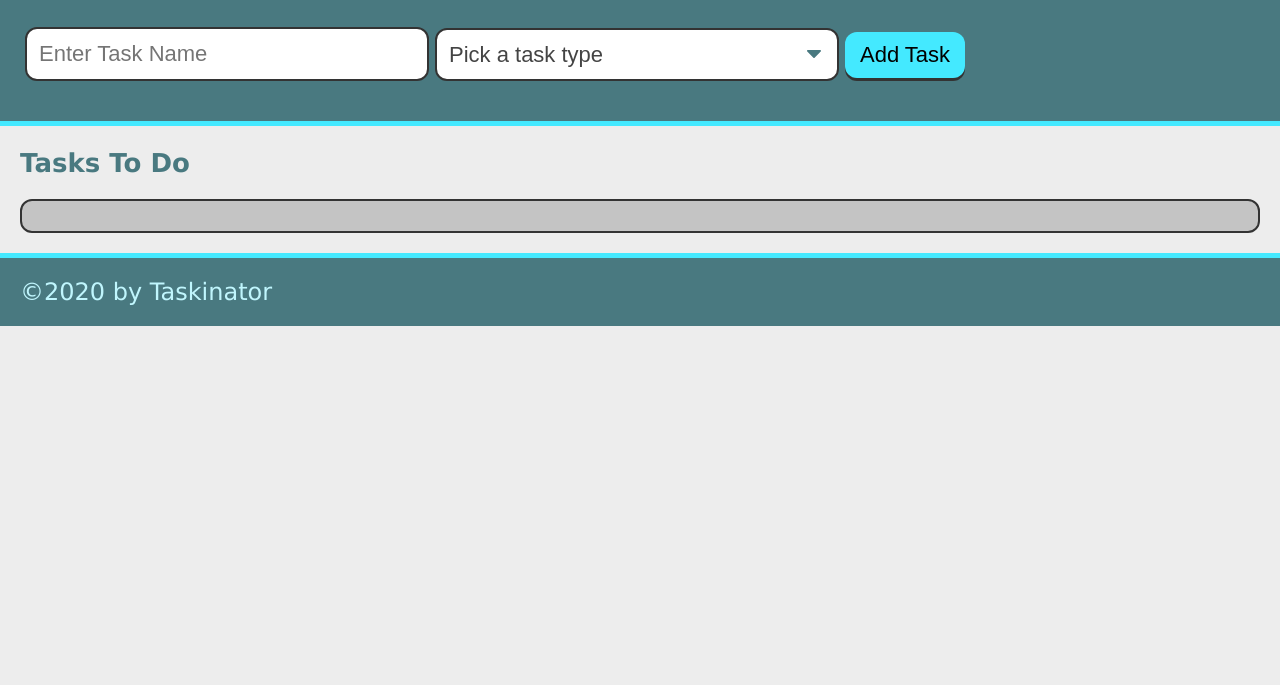
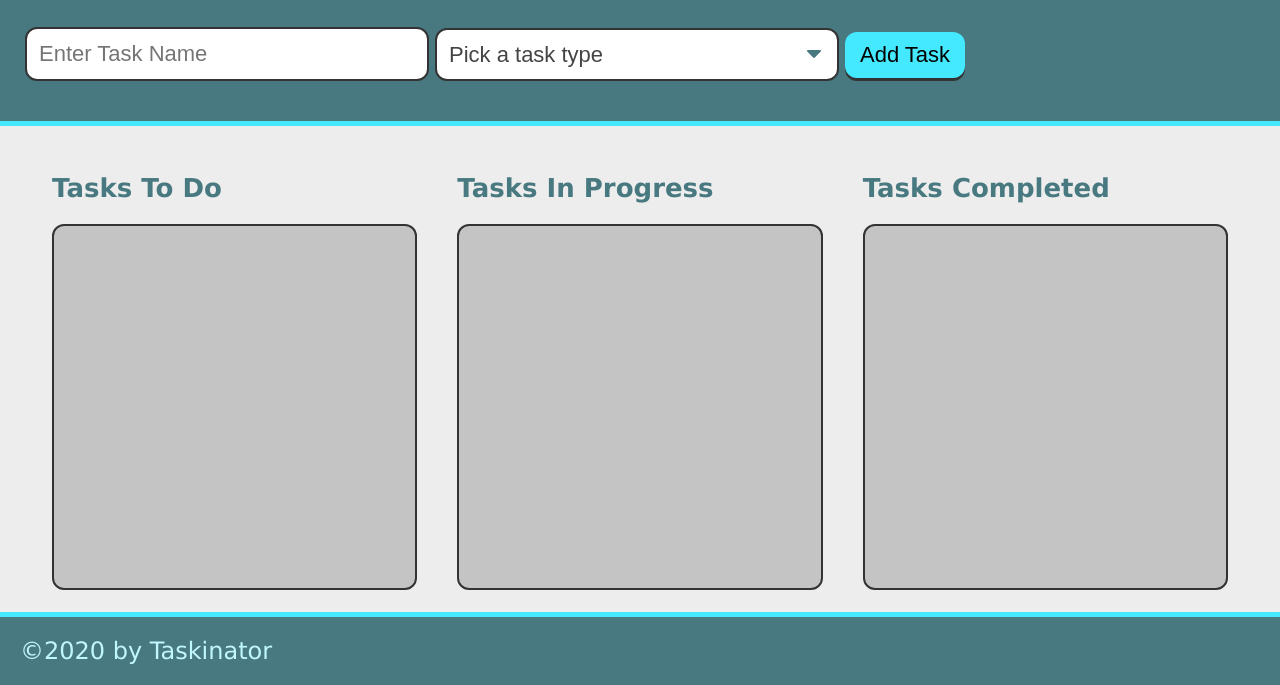
Before and after one commit to chavue91/taskinator3, a plain HTML site: page index.html in a window 1280 px wide. Shown: the part 115-800 px from the top of the page. Drawn offline with Linux system fonts and the light colour scheme.

Commit message:
fixed main class and id for css, add new HTML lists and create new feature/updating-tasks branch 4.3.4

```diff
--- a/index.html
+++ b/index.html
@@ -1,20 +1,22 @@
 <!DOCTYPE html>
 <html lang="en">
+
 <head>
   <meta charset="UTF-8">
-    <meta http-equiv="X-UA-Compatible" content="IE=edge">
   <meta name="viewport" content="width=device-width, initial-scale=1.0">
+  <meta http-equiv="X-UA-Compatible" content="ie=edge">
   <title>Taskinator</title>
   <link rel="stylesheet" href="./assets/css/style.css">
 </head>
 
 <body>
+
   <header>
     <h1 class="page-title">Taskinator</h1>
     <p>Click the button below to add a new task!</p>
     <form id="task-form">
       <div class="form-group">
-              <input type="text" name="task-name" class="text-input" placeholder="Enter Task Name" />
+        <input type="text" name="task-name" placeholder="Enter Task Name" />
       </div>
       <div class="form-group">
         <select name="task-type" class="select-dropdown">
@@ -30,12 +32,23 @@
     </form>
   </header>
 
-
-    <main>
+  <main class="page-content" id="page-content">
+    <!-- Tasks To Do -->
     <section class="task-list-wrapper">
       <h2 class="list-title">Tasks To Do</h2>
-            <ul class="task-list" id="tasks-to-do">
-            </ul>
+      <ul class="task-list" id="tasks-to-do"></ul>
+    </section>
+
+    <!-- Tasks In Progress -->
+    <section class="task-list-wrapper">
+      <h2 class="list-title">Tasks In Progress</h2>
+      <ul class="task-list" id="tasks-in-progress"></ul>
+    </section>
+
+    <!-- Tasks Completed -->
+    <section class="task-list-wrapper">
+      <h2 class="list-title">Tasks Completed</h2>
+      <ul class="task-list" id="tasks-completed"></ul>
     </section>
   </main>
 
@@ -43,8 +56,7 @@
     &copy;2020 by Taskinator
   </footer>
 
-
-
   <script src="./assets/js/script.js"></script>
 </body>
+
 </html>
```
Lines whose indentation alone changed are shown as unchanged.
